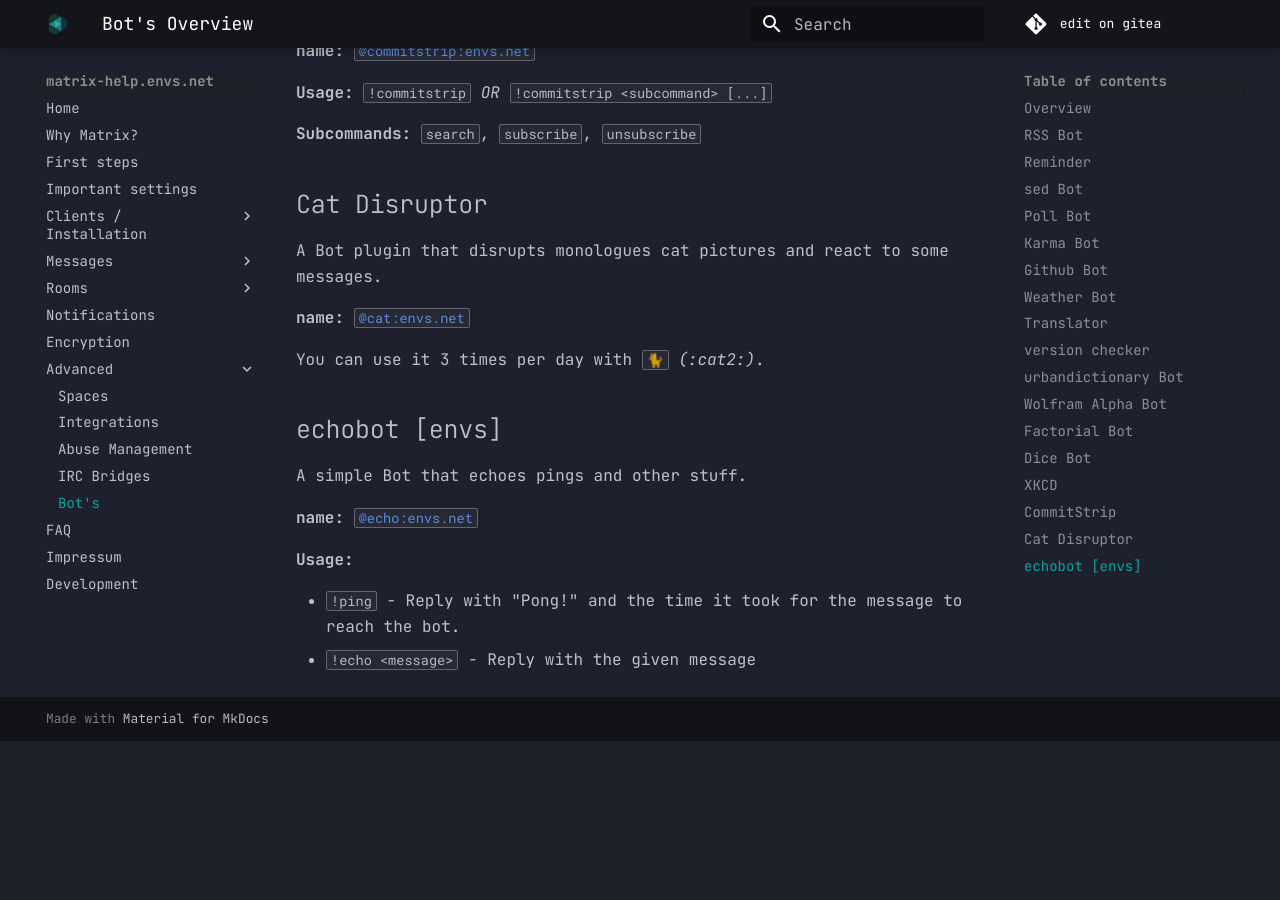
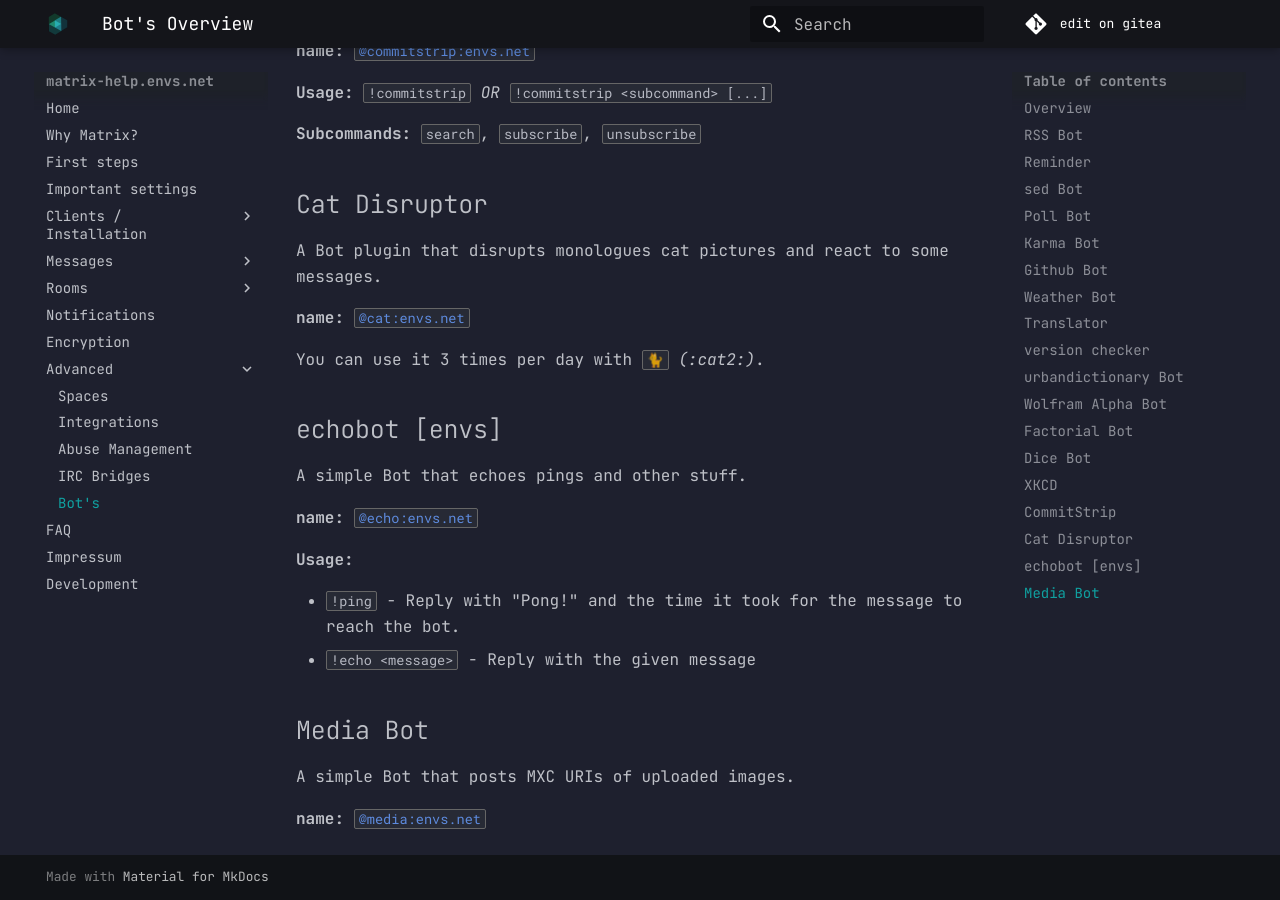
Before and after one commit to envs-net/matrix-doc, an MkDocs documentation site: the page built from docs/advanced/bots.md, in a window 1280 px wide and 900 px high, scrolled down 8643 px. Built offline with MkDocs 1.6.1 and Material for MkDocs 9.7.7, drawn with Linux system fonts in a browser that asks for light colours; emoji names are drawn with the system emoji font; before the commit the page ends 9384 px from its top, so only the background shows below that.

Commit message:
bots: add media bot info

```diff
--- a/docs/advanced/bots.md
+++ b/docs/advanced/bots.md
@@ -30,7 +30,8 @@ feel free to use our bot's in your room!
 [XKCD](#xkcd) |
 [CommitStrip](#commitstrip) |
 [Cat Disruptor](#cat_disruptor) |
-[echobot [envs]](#echobot_envs)
+[echobot [envs]](#echobot_envs) |
+[media Bot](#media_bot)
 
 !!! info
 	there is also [@maubot:envs.net](https://matrix.to/#/@maubot:envs.net) which includes all bots.
@@ -358,3 +359,9 @@ A simple Bot that echoes pings and other stuff.
 
 - `!ping` - Reply with "Pong!" and the time it took for the message to reach the bot.
 - `!echo <message>` - Reply with the given message
+
+## Media Bot
+
+A simple Bot that posts MXC URIs of uploaded images.
+
+**name:** [`@media:envs.net`](https://matrix.to/#/@media:envs.net)
```
